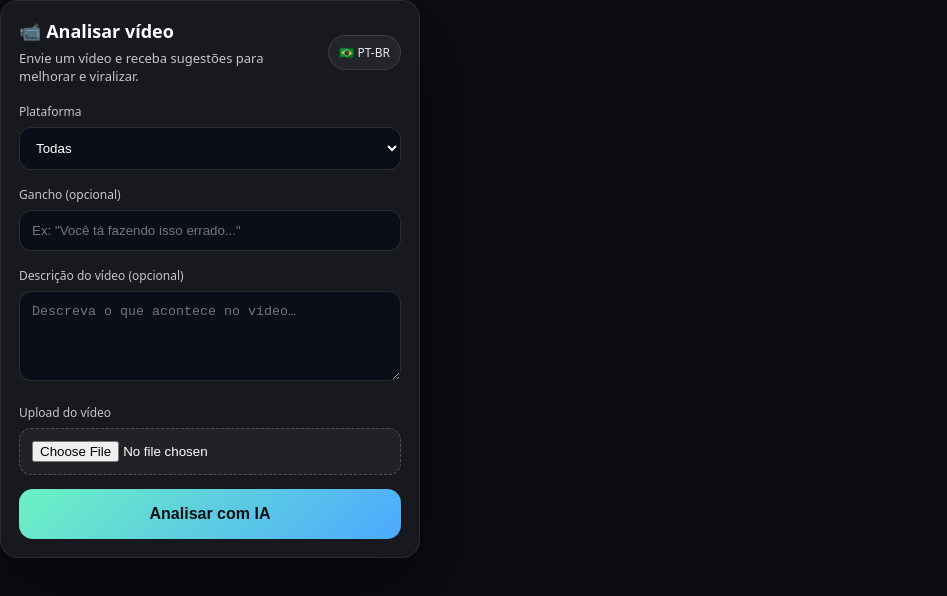
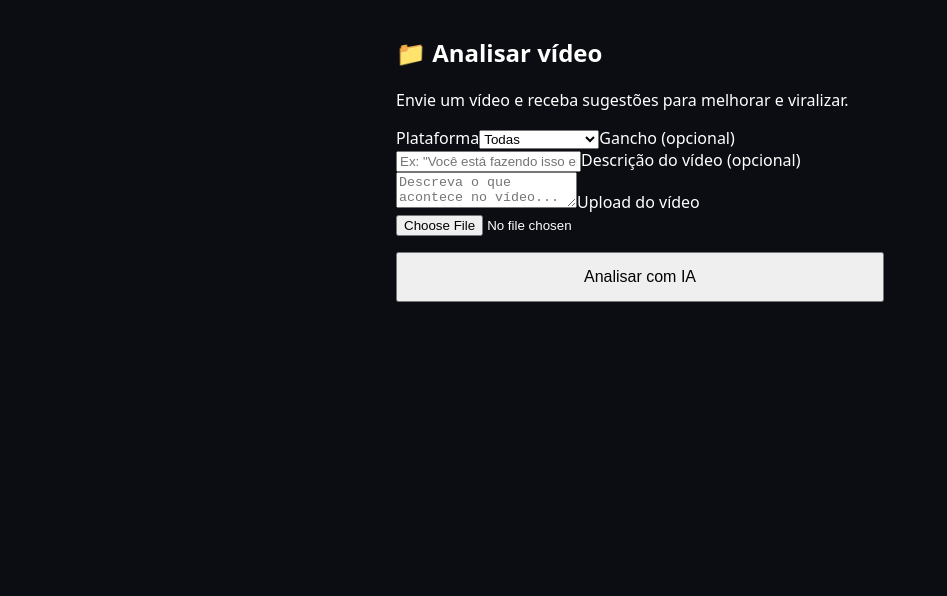
Before and after one commit to paivarobin16-alt/Viracheck---1.0.0, a React (Vite) app: page / in a window 1280 px wide. Shown: the top 596 px of the page, without its empty margins (0-947 px from the left). Built offline with nearby package versions, Linux system fonts and the light colour scheme.

Commit message:
Update Analyze.tsx

```diff
--- a/src/pages/Analyze.tsx
+++ b/src/pages/Analyze.tsx
@@ -1,355 +1,184 @@
-import { useMemo, useState } from "react";
-
-type Result = {
-  score_viralizacao: number;
-  resumo: string;
-  pontos_fortes: string[];
-  pontos_fracos: string[];
-  melhorias_praticas: string[];
-  ganchos: string[];
-  legendas: string[];
-  hashtags: string[];
-  observacoes: string;
-};
-
-async function extractFrames(videoFile: File, count: number) {
-  const url = URL.createObjectURL(videoFile);
-
-  const video = document.createElement("video");
-  video.src = url;
-  video.crossOrigin = "anonymous";
-  video.muted = true;
-  video.playsInline = true;
-
-  await new Promise<void>((resolve, reject) => {
-    video.onloadedmetadata = () => resolve();
-    video.onerror = () => reject(new Error("Não foi possível carregar o vídeo."));
-  });
-
-  const duration = Math.max(0.1, video.duration || 0.1);
-
-  const canvas = document.createElement("canvas");
-  const ctx = canvas.getContext("2d");
-  if (!ctx) throw new Error("Canvas não suportado.");
-
-  const targetW = 640;
-  const ratio = (video.videoWidth || 1280) / (video.videoHeight || 720);
-  canvas.width = targetW;
-  canvas.height = Math.round(targetW / ratio);
-
-  const frames: string[] = [];
-  const step = duration / (count + 1);
-
-  for (let i = 1; i <= count; i++) {
-    const t = Math.min(duration - 0.05, i * step);
-
-    await new Promise<void>((resolve) => {
-      const onSeeked = () => {
-        video.removeEventListener("seeked", onSeeked);
-        resolve();
-      };
-      video.addEventListener("seeked", onSeeked);
-      video.currentTime = t;
-    });
-
-    ctx.drawImage(video, 0, 0, canvas.width, canvas.height);
-    frames.push(canvas.toDataURL("image/jpeg", 0.82));
-  }
-
-  URL.revokeObjectURL(url);
-  return frames;
-}
+import { useState } from "react";
 
 export default function Analyze() {
   const [platform, setPlatform] = useState("Todas");
   const [hook, setHook] = useState("");
   const [description, setDescription] = useState("");
-
   const [videoFile, setVideoFile] = useState<File | null>(null);
-  const videoUrl = useMemo(() => (videoFile ? URL.createObjectURL(videoFile) : ""), [videoFile]);
 
   const [loading, setLoading] = useState(false);
-  const [message, setMessage] = useState<string>("");
-  const [result, setResult] = useState<Result | null>(null);
-  const [fingerprint, setFingerprint] = useState<string>("");
+  const [error, setError] = useState<string | null>(null);
+  const [result, setResult] = useState<any>(null);
 
+  // ===============================
+  // Extrair frames do vídeo
+  // ===============================
+  async function extractFrames(file: File, frameCount = 4): Promise<string[]> {
+    const video = document.createElement("video");
+    video.src = URL.createObjectURL(file);
+    video.crossOrigin = "anonymous";
+    video.muted = true;
+
+    await new Promise<void>((resolve) => {
+      video.onloadedmetadata = () => resolve();
+    });
+
+    const canvas = document.createElement("canvas");
+    const ctx = canvas.getContext("2d")!;
+
+    const targetWidth = 384;
+    const scale = targetWidth / video.videoWidth;
+    canvas.width = targetWidth;
+    canvas.height = video.videoHeight * scale;
+
+    const frames: string[] = [];
+    const duration = video.duration;
+
+    for (let i = 0; i < frameCount; i++) {
+      const time = (duration / (frameCount + 1)) * (i + 1);
+      video.currentTime = time;
+
+      await new Promise<void>((resolve) => {
+        video.onseeked = () => resolve();
+      });
+
+      ctx.drawImage(video, 0, 0, canvas.width, canvas.height);
+      frames.push(canvas.toDataURL("image/jpeg", 0.6));
+    }
+
+    URL.revokeObjectURL(video.src);
+    return frames;
+  }
+
+  // ===============================
+  // Enviar para API
+  // ===============================
   async function handleAnalyze() {
-    setMessage("");
+    setError(null);
     setResult(null);
 
     if (!videoFile) {
-      setMessage("⚠️ Selecione um vídeo antes de analisar.");
+      setError("Selecione um vídeo primeiro.");
       return;
     }
 
+    try {
       setLoading(true);
-    try {
-      setMessage("⏳ Extraindo frames do vídeo...");
-      const frames = await extractFrames(videoFile, 6);
 
-      setMessage("🤖 Enviando para IA (OpenAI)...");
+      // 1️⃣ Extrai frames
+      const frames = await extractFrames(videoFile, 4);
+
+      // 2️⃣ Chama API (IMPORTANTE: tratamento de erro REAL)
       const resp = await fetch("/api/analyzeVideo", {
         method: "POST",
-        headers: { "Content-Type": "application/json" },
+        headers: {
+          "Content-Type": "application/json",
+        },
         body: JSON.stringify({
           platform,
           hook,
           description,
           frames,
-          // se você quiser estabilidade máxima, a API já faz cache.
-          // fingerprint pode ficar vazio.
         }),
       });
 
-      const data = await resp.json();
+      const raw = await resp.text();
+
       if (!resp.ok) {
-        throw new Error(data?.error || "Falha ao analisar.");
+        // 🔥 AQUI aparece o erro real da OpenAI
+        throw new Error(`API ${resp.status}: ${raw}`);
       }
 
-      setFingerprint(data.fingerprint || "");
-      setResult(data.result as Result);
-      setMessage(data.cached ? "✅ Resultado (cache) — mesmo vídeo, mesmo resultado." : "✅ Resultado gerado!");
-    } catch (e: any) {
-      setMessage(`❌ ${e?.message || String(e)}`);
+      const data = JSON.parse(raw);
+      setResult(data.result);
+    } catch (err: any) {
+      setError(err.message || "Erro desconhecido");
     } finally {
       setLoading(false);
     }
   }
 
+  // ===============================
+  // UI
+  // ===============================
   return (
-    <div className="card" style={{ padding: 18 }}>
-      <div style={{ display: "flex", alignItems: "center", justifyContent: "space-between", gap: 12 }}>
-        <div>
-          <h1 style={{ margin: 0, fontSize: 18 }}>📹 Analisar vídeo</h1>
-          <p style={{ margin: "6px 0 0", opacity: 0.75, fontSize: 13 }}>
-            Envie um vídeo e receba sugestões para melhorar e viralizar.
-          </p>
-        </div>
+    <div style={{ maxWidth: 520, margin: "0 auto", padding: 16 }}>
+      <h2>📁 Analisar vídeo</h2>
+      <p>Envie um vídeo e receba sugestões para melhorar e viralizar.</p>
 
-        <span
-          style={{
-            fontSize: 12,
-            padding: "8px 10px",
-            borderRadius: 999,
-            border: "1px solid rgba(255,255,255,0.12)",
-            background: "rgba(255,255,255,0.06)",
-            opacity: 0.9,
-            whiteSpace: "nowrap",
-          }}
-        >
-          🇧🇷 PT-BR
-        </span>
-      </div>
+      <label>Plataforma</label>
+      <select value={platform} onChange={(e) => setPlatform(e.target.value)}>
+        <option>Todas</option>
+        <option>TikTok</option>
+        <option>Instagram Reels</option>
+        <option>YouTube Shorts</option>
+      </select>
 
-      <div style={{ marginTop: 14 }}>
-        <label style={{ fontSize: 12, opacity: 0.75 }}>Plataforma</label>
-        <select
-          value={platform}
-          onChange={(e) => setPlatform(e.target.value)}
-          style={{
-            width: "100%",
-            marginTop: 6,
-            padding: 12,
-            borderRadius: 12,
-            border: "1px solid rgba(255,255,255,0.12)",
-            background: "rgba(10,14,24,0.92)",
-            color: "white",
-          }}
-        >
-          <option value="Todas">Todas</option>
-          <option value="TikTok">TikTok</option>
-          <option value="Instagram Reels">Instagram Reels</option>
-          <option value="YouTube Shorts">YouTube Shorts</option>
-        </select>
-      </div>
-
-      <div style={{ marginTop: 12 }}>
-        <label style={{ fontSize: 12, opacity: 0.75 }}>Gancho (opcional)</label>
+      <label>Gancho (opcional)</label>
       <input
         value={hook}
         onChange={(e) => setHook(e.target.value)}
-          placeholder='Ex: "Você tá fazendo isso errado..."'
-          style={{
-            width: "100%",
-            marginTop: 6,
-            padding: 12,
-            borderRadius: 12,
-            border: "1px solid rgba(255,255,255,0.12)",
-            background: "rgba(10,14,24,0.92)",
-            color: "white",
-          }}
+        placeholder='Ex: "Você está fazendo isso errado..."'
       />
-      </div>
 
-      <div style={{ marginTop: 12 }}>
-        <label style={{ fontSize: 12, opacity: 0.75 }}>Descrição do vídeo (opcional)</label>
+      <label>Descrição do vídeo (opcional)</label>
       <textarea
         value={description}
         onChange={(e) => setDescription(e.target.value)}
-          placeholder="Descreva o que acontece no vídeo…"
-          style={{
-            width: "100%",
-            marginTop: 6,
-            padding: 12,
-            minHeight: 90,
-            borderRadius: 12,
-            border: "1px solid rgba(255,255,255,0.12)",
-            background: "rgba(10,14,24,0.92)",
-            color: "white",
-            resize: "vertical",
-          }}
+        placeholder="Descreva o que acontece no vídeo..."
       />
-      </div>
 
-      <div style={{ marginTop: 14 }}>
-        <label style={{ fontSize: 12, opacity: 0.75 }}>Upload do vídeo</label>
-
+      <label>Upload do vídeo</label>
       <input
         type="file"
         accept="video/*"
         onChange={(e) => setVideoFile(e.target.files?.[0] || null)}
-          style={{
-            width: "100%",
-            marginTop: 6,
-            padding: 12,
-            borderRadius: 12,
-            border: "1px dashed rgba(255,255,255,0.22)",
-            background: "rgba(255,255,255,0.04)",
-            color: "white",
-          }}
       />
 
-        {videoFile && (
-          <div style={{ marginTop: 12 }}>
-            <div style={{ fontSize: 12, opacity: 0.75, marginBottom: 6 }}>
-              Preview: <b style={{ opacity: 0.95 }}>{videoFile.name}</b>
-            </div>
-            <video
-              src={videoUrl}
-              controls
-              playsInline
+      <button
+        onClick={handleAnalyze}
+        disabled={loading}
         style={{
+          marginTop: 16,
+          padding: 14,
           width: "100%",
-                borderRadius: 14,
-                border: "1px solid rgba(255,255,255,0.12)",
-                background: "#000",
+          fontSize: 16,
         }}
-            />
-          </div>
-        )}
-      </div>
-
-      <button className="button" onClick={handleAnalyze} disabled={loading} style={{ marginTop: 14 }}>
+      >
         {loading ? "Analisando..." : "Analisar com IA"}
       </button>
 
-      {message && (
+      {/* 🔴 ERRO REAL DA API */}
+      {error && (
         <div
           style={{
-            marginTop: 12,
-            padding: "10px 12px",
-            borderRadius: 12,
-            border: "1px solid rgba(255,255,255,0.12)",
-            background: "rgba(255,255,255,0.06)",
-            fontSize: 13,
+            marginTop: 16,
+            background: "#3b0000",
+            color: "#ffb3b3",
+            padding: 12,
+            borderRadius: 8,
             whiteSpace: "pre-wrap",
           }}
         >
-          {message}
-          {fingerprint ? `\n\nfingerprint: ${fingerprint}` : ""}
+          ❌ {error}
         </div>
       )}
 
+      {/* ✅ RESULTADO */}
       {result && (
-        <div style={{ marginTop: 14, display: "grid", gap: 12 }}>
-          <div
+        <pre
           style={{
+            marginTop: 16,
+            background: "#0b0b0b",
+            color: "#7fffd4",
             padding: 12,
-              borderRadius: 14,
-              border: "1px solid rgba(255,255,255,0.12)",
-              background: "rgba(255,255,255,0.06)",
+            borderRadius: 8,
+            overflowX: "auto",
           }}
         >
-            <div style={{ display: "flex", justifyContent: "space-between", gap: 10 }}>
-              <div>
-                <div style={{ fontWeight: 900 }}>Score de viralização</div>
-                <div style={{ opacity: 0.8, fontSize: 13 }}>{result.resumo}</div>
-              </div>
-              <div style={{ fontSize: 22, fontWeight: 900 }}>{result.score_viralizacao}/100</div>
-            </div>
-          </div>
-
-          <Section title="✅ Pontos fortes" items={result.pontos_fortes} />
-          <Section title="⚠️ Pontos fracos" items={result.pontos_fracos} />
-          <Section title="🛠️ Melhorias práticas" items={result.melhorias_praticas} />
-
-          <Section title="🎣 5 Ganchos" items={result.ganchos} />
-          <Section title="📝 5 Legendas" items={result.legendas} />
-
-          <div
-            style={{
-              padding: 12,
-              borderRadius: 14,
-              border: "1px solid rgba(255,255,255,0.12)",
-              background: "rgba(255,255,255,0.06)",
-            }}
-          >
-            <div style={{ fontWeight: 900, marginBottom: 8 }}>🏷️ Hashtags</div>
-            <div style={{ display: "flex", gap: 8, flexWrap: "wrap" }}>
-              {result.hashtags.map((h, i) => (
-                <span
-                  key={i}
-                  style={{
-                    fontSize: 12,
-                    padding: "6px 10px",
-                    borderRadius: 999,
-                    border: "1px solid rgba(255,255,255,0.12)",
-                    background: "rgba(10,14,24,0.92)",
-                  }}
-                >
-                  {h.startsWith("#") ? h : `#${h}`}
-                </span>
-              ))}
-            </div>
-          </div>
-
-          <div
-            style={{
-              padding: 12,
-              borderRadius: 14,
-              border: "1px solid rgba(255,255,255,0.12)",
-              background: "rgba(255,255,255,0.06)",
-              opacity: 0.9,
-              fontSize: 13,
-              whiteSpace: "pre-wrap",
-            }}
-          >
-            <b>Observações:</b> {result.observacoes}
-          </div>
-        </div>
+          {JSON.stringify(result, null, 2)}
+        </pre>
       )}
     </div>
   );
 }
-
-function Section({ title, items }: { title: string; items: string[] }) {
-  return (
-    <div
-      style={{
-        padding: 12,
-        borderRadius: 14,
-        border: "1px solid rgba(255,255,255,0.12)",
-        background: "rgba(255,255,255,0.06)",
-      }}
-    >
-      <div style={{ fontWeight: 900, marginBottom: 8 }}>{title}</div>
-      <ul style={{ margin: 0, paddingLeft: 18, opacity: 0.9 }}>
-        {items.map((x, i) => (
-          <li key={i} style={{ marginBottom: 6 }}>
-            {x}
-          </li>
-        ))}
-      </ul>
-    </div>
-  );
-}
```
Lines whose indentation alone changed are shown as unchanged.
